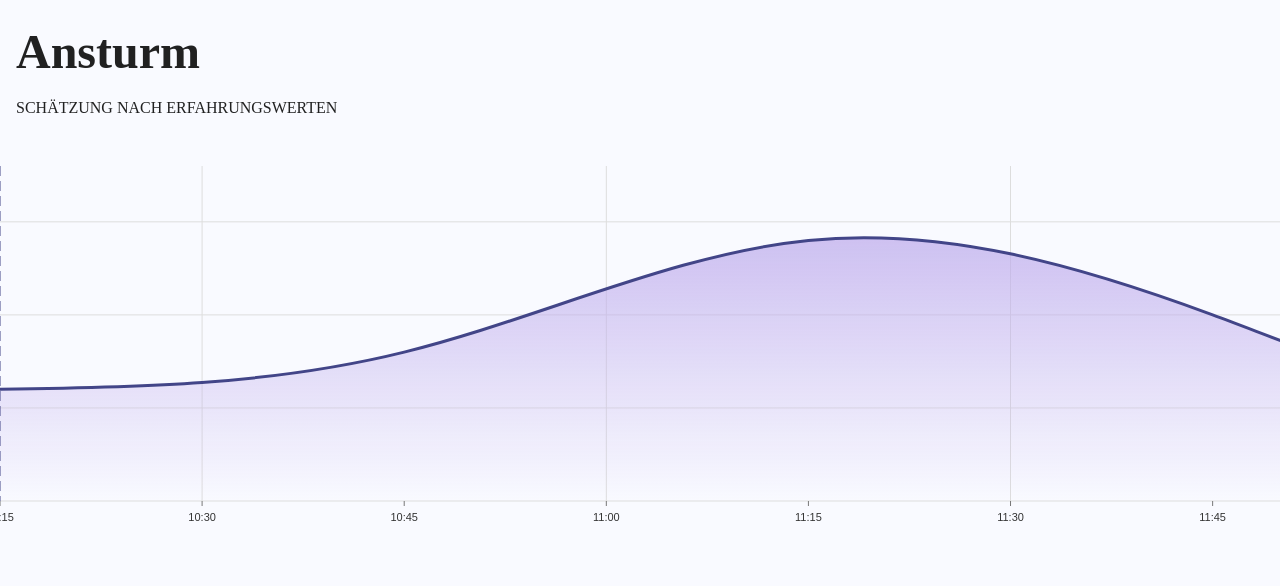
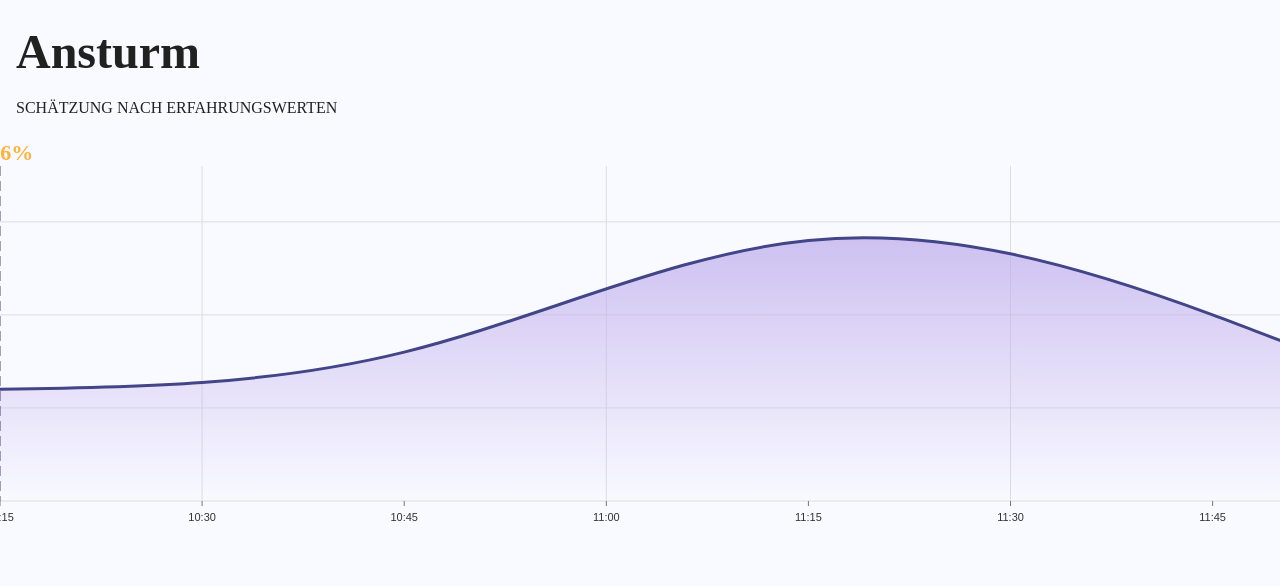
Before and after one commit to LinusHe/MensaPWA, a React (Create React App) app in the folder client/: page /rush in a window 1280 px wide. Shown: the top 586 px of the page. Built offline with nearby package versions, Linux system fonts and the light colour scheme.

Commit message:
Minutes are now in 2 digits

```diff
--- a/client/src/components/CapacityGraph.js
+++ b/client/src/components/CapacityGraph.js
@@ -11,7 +11,7 @@ const CapacityGraph = ({ data, currentCapa }) => {
   const startHour = 11;
   const endHour = 15;
   const currentHour = currentTime.getHours();
-  const currentMinute = currentTime.getMinutes();
+  const currentMinute = currentTime.getMinutes() < 10 ? `0${currentTime.getMinutes()}` : currentTime.getMinutes().toString();
   const scrollMultiplier = ((currentHour - startHour) / (endHour - startHour)) * 2.2; // Value between 0 and 1 representing the current time between 10:00 and 15:00
 
   let currencyCapacity = currentCapa;
@@ -100,7 +100,7 @@ const CapacityGraph = ({ data, currentCapa }) => {
             {
               axis: 'x',
               legend: currencyCapacity,
-              legendPosition: 'left',
+              legendPosition: 'top',
               lineStyle: {
                 stroke: '#424588',
                 strokeWidth: 2,
```
